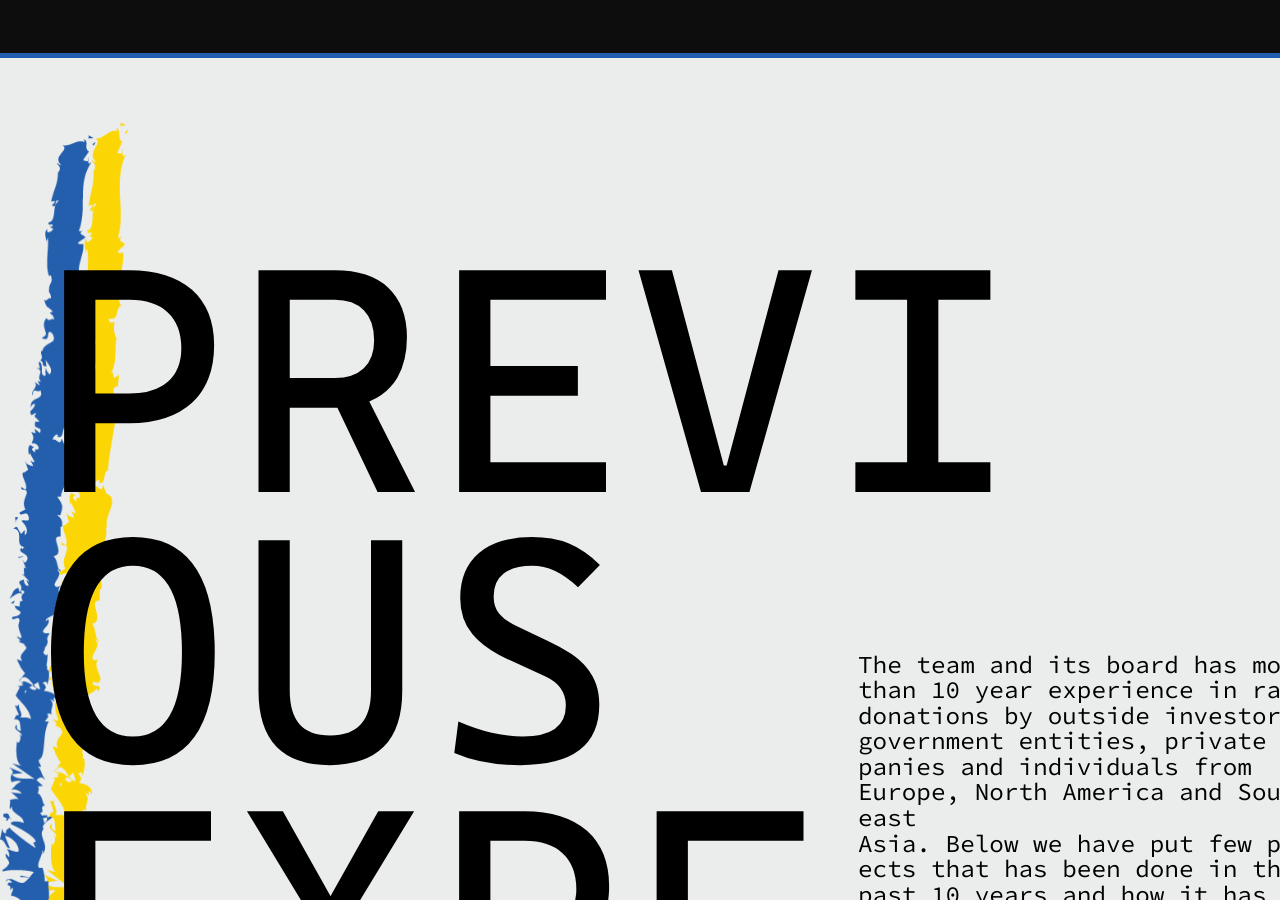
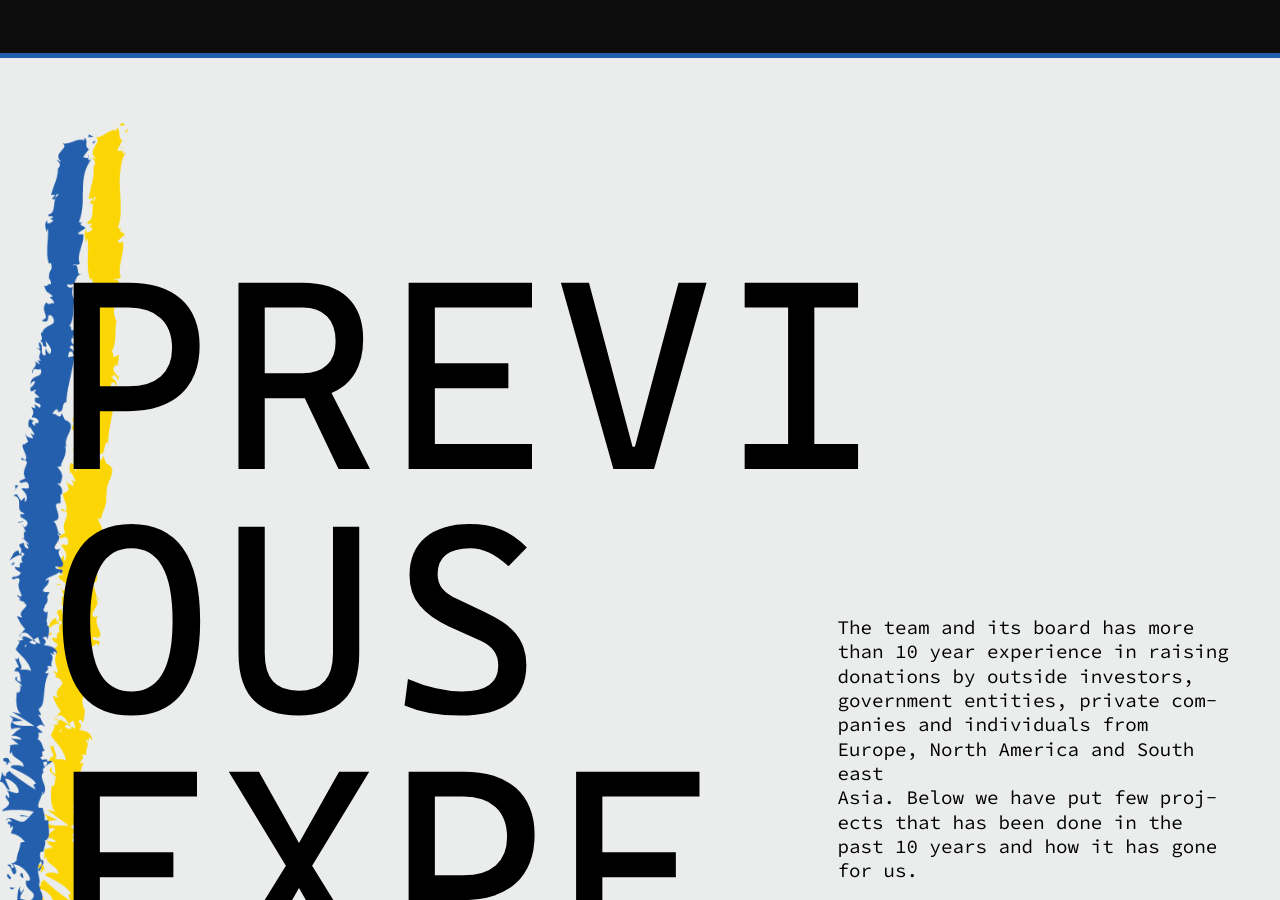
Before and after one commit to EriksOsis/Ukrain, a React (Create React App) app: page / in a window 1280 px wide. Shown: the part 1900-2800 px from the top of the page. Built offline with nearby package versions, Linux system fonts and the light colour scheme.

Commit message:
extra updates

```diff
--- a/src/components/ExperienceSection/ExperienceSection.css
+++ b/src/components/ExperienceSection/ExperienceSection.css
@@ -14,25 +14,25 @@
 .experience-heading-container {
     transform: translateX(-7.5%);
     line-height: 250px;
-    padding-top: 150px;
+    padding-top: 12vw;
 }
 
 .experience-heading-container h1 {
-    font-size: 25vw;
+    font-size: 21vw;
     font-weight: 400;
     letter-spacing: 10px;
-    line-height: 21.1vw;
+    line-height: 19.1vw;
 }
 
 .experience-text-container {
     position: absolute;
-    top: 42%;
+    top: 42vw;
     /* left: 53%; */
-    right: -74px;
+    right: 4vw;
 }
 
 .experience-text {
     /* font-size: 28px; */
-    font-size: 1.9vw;
-    line-height: 2vw;
+    font-size: 1.5vw;
+    line-height: 1.9vw;
 }
--- a/src/components/FAQ/FAQ.css
+++ b/src/components/FAQ/FAQ.css
@@ -41,6 +41,7 @@
 .answer-container {
     border-top: #3a3a3a 1px solid;
     padding: 20px;
+    padding-right: 90px;
     /* position: absolute; */
     /* top: 0px; */
 }
--- a/src/components/FinishedProjects/FinishedProjects.css
+++ b/src/components/FinishedProjects/FinishedProjects.css
@@ -4,6 +4,8 @@
     flex-direction: column;
     justify-content: center;
     justify-items: center;
+    margin-bottom: 1vw;
+
 }
 
 .finished-projects-container p {
--- a/src/components/TopMenu/TopMenu.jsx
+++ b/src/components/TopMenu/TopMenu.jsx
@@ -7,8 +7,8 @@ export function TopMenu() {
         <section className={'menu-container'}>
 
             <div className={'left-side'}>
+                <a href="/"><img className='logo' src={logo} alt="" /></a>
 
-                <img className='logo' src={logo} alt="" />
 
             </div>
             <div className={'right-side'}>
```
